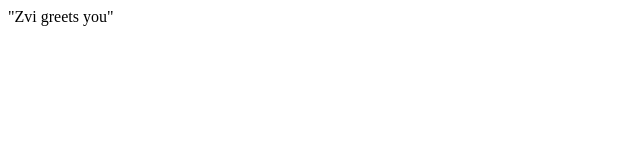
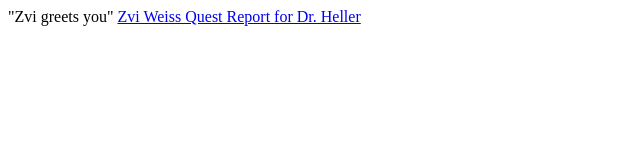
Before and after one commit to zvweiss/zvweiss.github.io, a plain HTML site: page index.html in a window 1280 px wide. Shown: the whole page, without its empty margins (0-640 px from the left). Drawn offline with Linux system fonts and the light colour scheme.

Commit message:
Dr. Heller

```diff
--- a/index.html
+++ b/index.html
@@ -1 +1,2 @@
 "Zvi greets you"
+<a href='zvi_weiss_labreport.pdf'>Zvi Weiss Quest Report for Dr. Heller</a>
```
